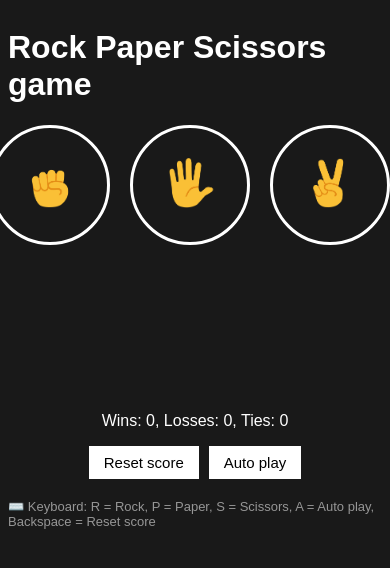
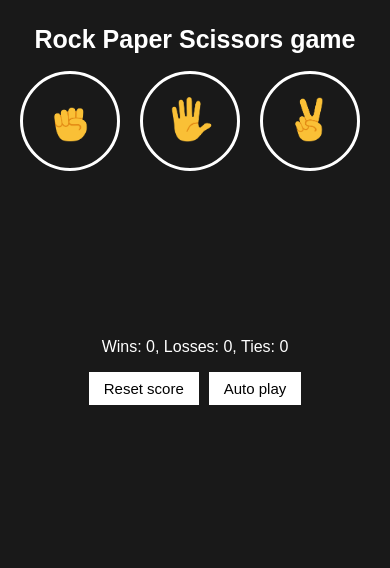
Before and after one commit to syedAhsan382/js-mini-projects, a plain HTML site: page Rock paper scissor game/index.html in a window 390 px wide. Drawn offline with Linux system fonts and the light colour scheme.

Commit message:
Enhance CSS with responsive design adjustments
Add media query for responsive design and adjust styles.

```diff
--- a/Rock paper scissor game/style.css
+++ b/Rock paper scissor game/style.css
@@ -7,10 +7,10 @@ body {
         flex-direction: column;
         align-items: center;
 
-        height: 1000px;
+        min-height: 100vh;
       }
 
-      .title {
+      .title{
         font-size: 30px;
         font-weight: bold;
       }
@@ -72,16 +72,30 @@ body {
         background-color: rgb(161, 161, 161);
 
       }
-
       .controls-hint {
         font-size: 13px;
         color: rgb(150, 150, 150);
         margin-top: 20px;
-}
 
-
-
+      }
       .control-button{
         display: flex;
         gap:10px;
       }
+
+      @media screen and (max-width: 767px) and (min-width:374px){
+        .controls-hint{
+          display:none;
+
+        }
+        .move-button{
+          width:100px;
+          height: 100px;
+        }
+        .move-icon{
+          height:45px
+        }
+        h1{
+          font-size: 25px;
+        }
+      }
```
